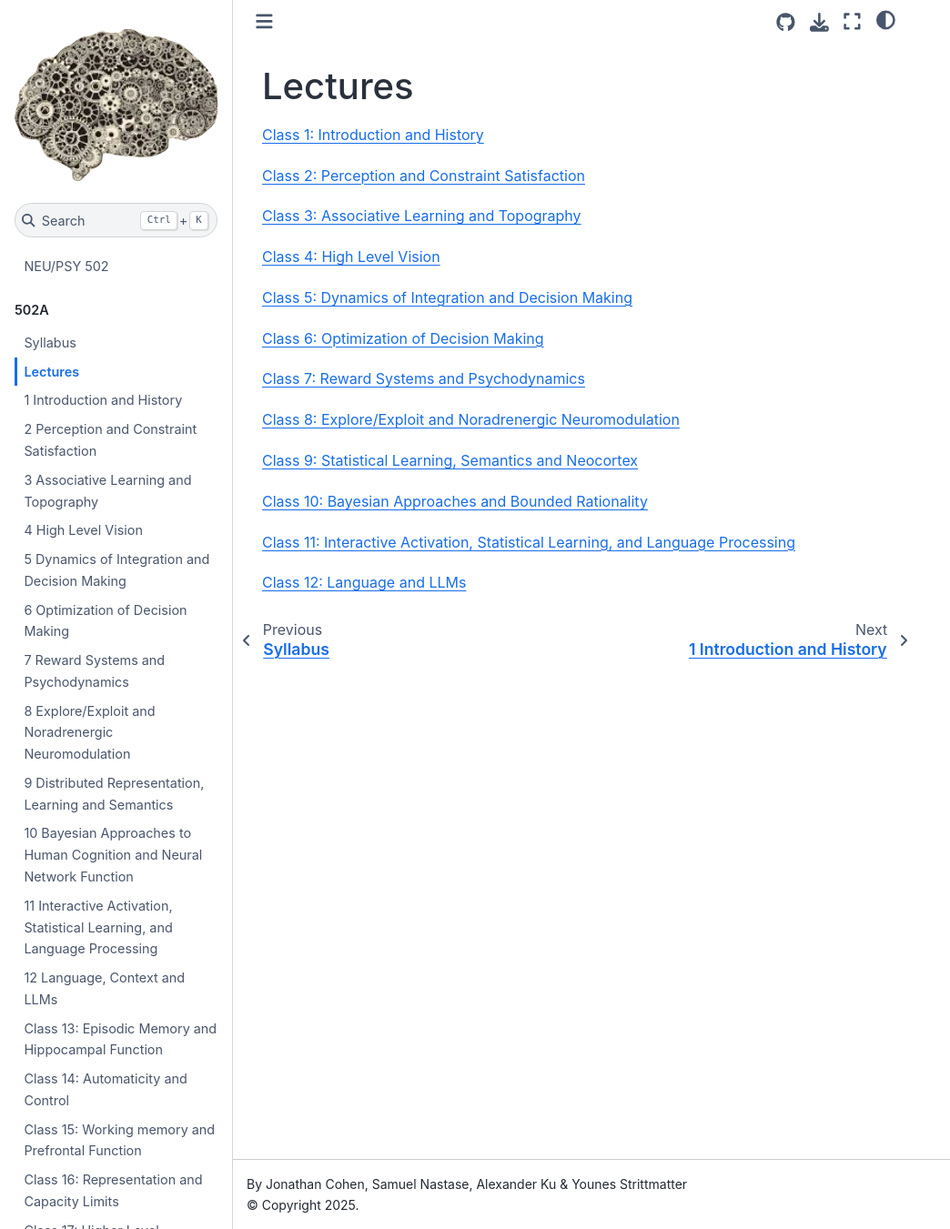
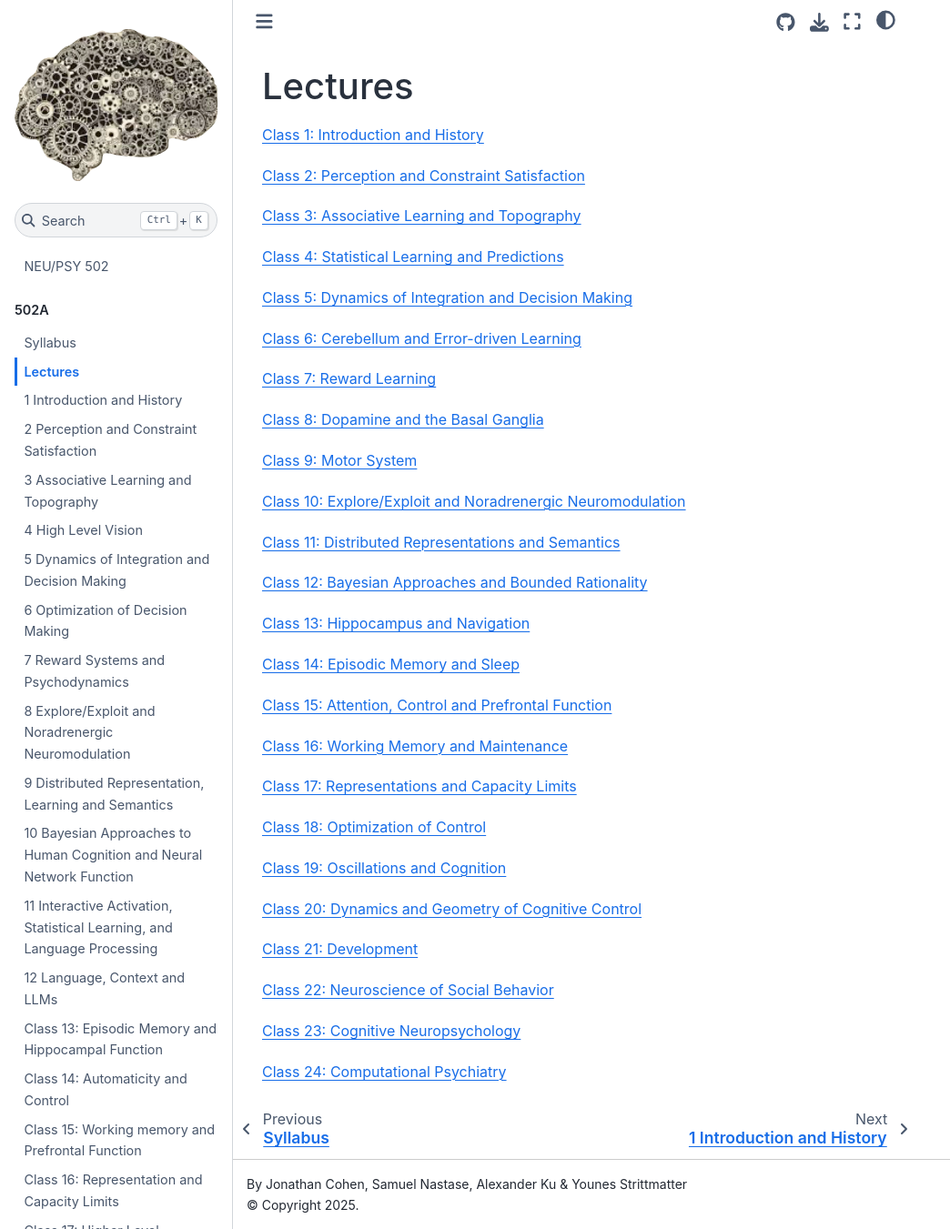
Before and after one commit to PrincetonUniversity/NEU-PSY-502, a Jupyter Book: the page built from website/content/502A/lectures.md, in a window 1280 px wide and 1351 px high. Shown: the whole window at 91% size, without its empty margins (0-1044 px from the left). Built offline with Jupyter Book 1.0.4 settings and Sphinx 7.4.7 and the Sphinx Book theme 1.1.4, drawn with Linux system fonts in a browser that asks for light colours; pages that are not in the unit, such as notebooks, are missing from menus.

```diff
--- a/website/content/502A/lectures.md
+++ b/website/content/502A/lectures.md
@@ -6,20 +6,44 @@
 
 [Class 3: Associative Learning and Topography](Class%203/index.md)
 
-[Class 4: High Level Vision](Class%204/index.md)
+[Class 4: Statistical Learning and Predictions](Class%204/index.md)
 
 [Class 5: Dynamics of Integration and Decision Making](Class%205/index.md)
 
-[Class 6: Optimization of Decision Making](Class%206/index.md)
+[Class 6: Cerebellum and Error-driven Learning](Class%206/index.md)
 
-[Class 7: Reward Systems and Psychodynamics](Class%207/index.md)
+[Class 7: Reward Learning](Class%207/index.md)
 
-[Class 8: Explore/Exploit and Noradrenergic Neuromodulation](Class%208/index.md)
+[Class 8: Dopamine and the Basal Ganglia](Class%208/index.md)
 
-[Class 9: Statistical Learning, Semantics and Neocortex](Class%209/index.md)
+[Class 9: Motor System](Class%209/index.md)
 
-[Class 10: Bayesian Approaches and Bounded Rationality](Class%2010/index.md)
+[Class 10: Explore/Exploit and Noradrenergic Neuromodulation](Class%2010/index.md)
 
-[Class 11: Interactive Activation, Statistical Learning, and Language Processing](Class%2011/index.md)
+[Class 11: Distributed Representations and Semantics](Class%2011/index.md)
 
-[Class 12: Language and LLMs](Class%2012/index.md)
+[Class 12: Bayesian Approaches and Bounded Rationality](Class%2012/index.md)
+
+[Class 13: Hippocampus and Navigation](Class%2013/index.md)
+
+[Class 14: Episodic Memory and Sleep](Class%2014/index.md)
+
+[Class 15: Attention, Control and Prefrontal Function](Class%2015/index.md)
+
+[Class 16: Working Memory and Maintenance](Class%2016/index.md)
+
+[Class 17: Representations and Capacity Limits](Class%2017/index.md)
+
+[Class 18: Optimization of Control](Class%2018/index.md)
+
+[Class 19: Oscillations and Cognition](Class%2019/index.md)
+
+[Class 20: Dynamics and Geometry of Cognitive Control](Class%2020/index.md)
+
+[Class 21: Development](Class%2021/index.md)
+
+[Class 22: Neuroscience of Social Behavior](Class%2022/index.md)
+
+[Class 23: Cognitive Neuropsychology](Class%2023/index.md)
+
+[Class 24: Computational Psychiatry](Class%2024/index.md)
```
Also changed, not shown: website/content/502A/syllabus.md (+2 -1 lines), website/intro.md (+20 -6 lines).
